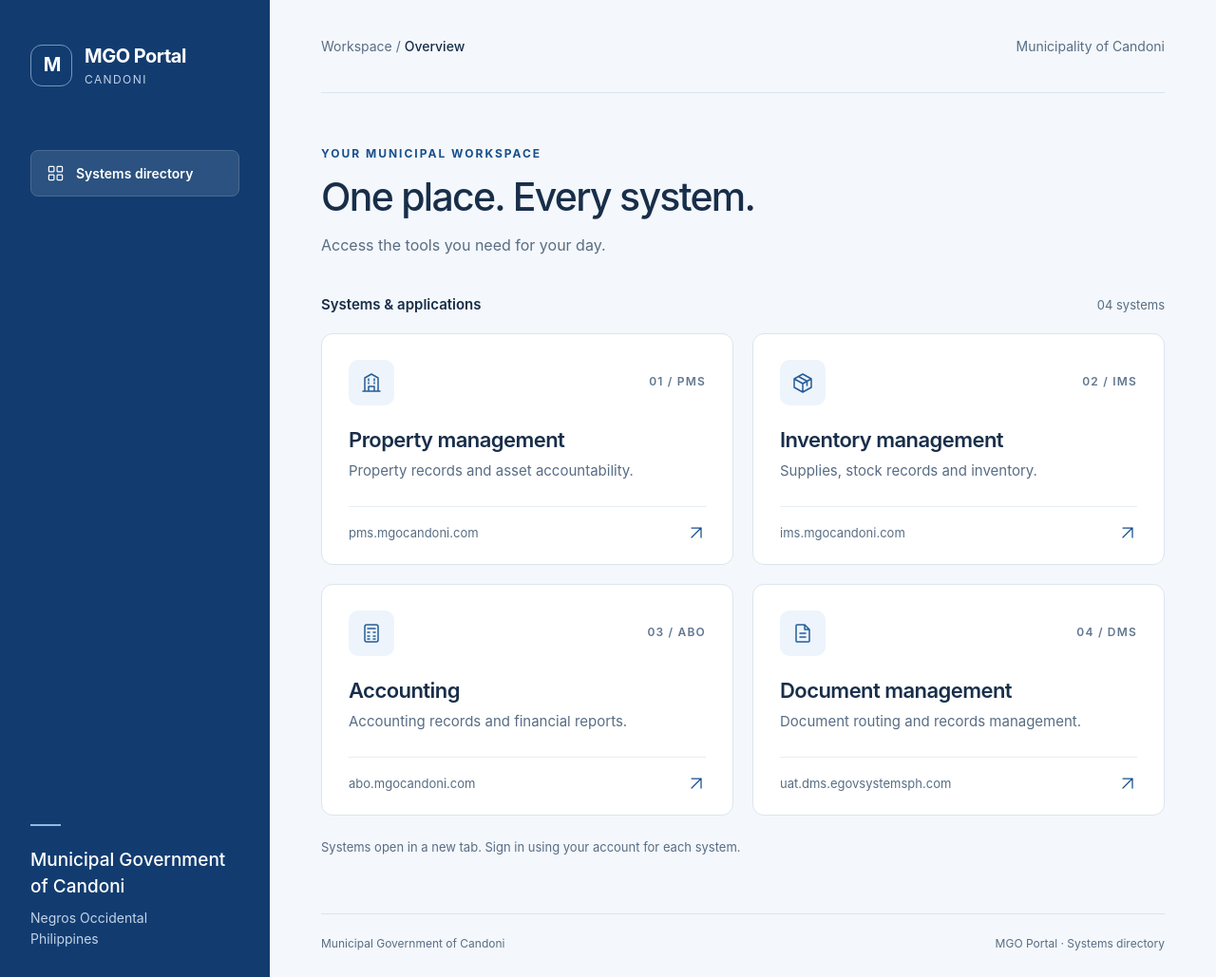
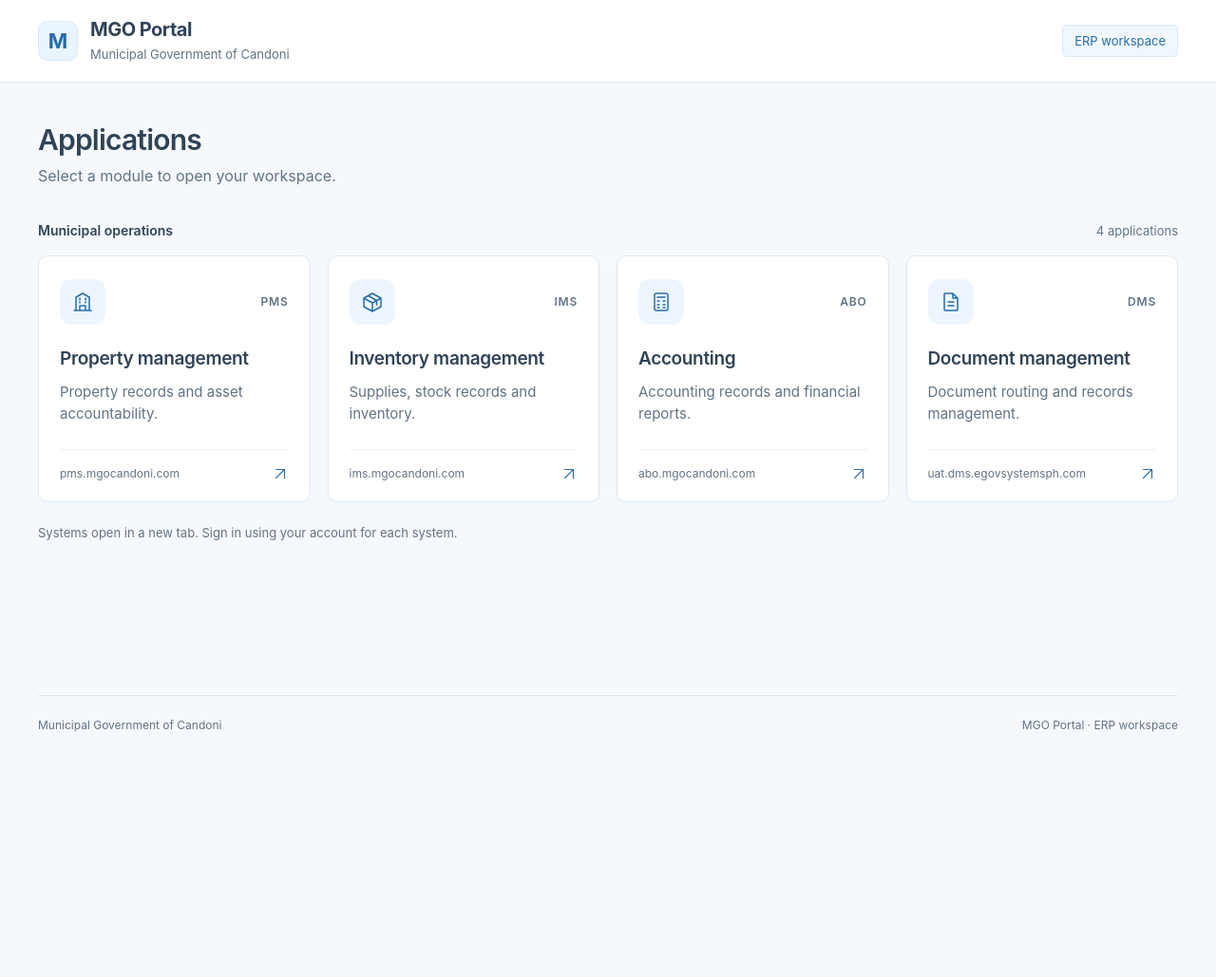
Before and after one commit to npp-prog/mgo-portal, a plain HTML site: page index.html in a window 1280 px wide. Shown: the whole page at 95% size. After the commit the page ends 800 px from the top, so only its background shows below. Drawn offline with Linux system fonts and the light colour scheme.

Commit message:
Add files via upload

```diff
--- a/index.html
+++ b/index.html
@@ -3,105 +3,94 @@
 <head>
   <meta charset="utf-8">
   <meta name="viewport" content="width=device-width, initial-scale=1">
-  <meta name="theme-color" content="#123c70">
+  <meta name="theme-color" content="#f5f9fd">
   <meta name="description" content="MGO Portal — access the property, inventory, accounting and document management systems of the Municipal Government of Candoni.">
   <title>MGO Portal · Municipality of Candoni</title>
   <link rel="icon" href="favicon.svg" type="image/svg+xml">
   <style>
-    :root { color-scheme: light; --ink:#182e49; --muted:#586d84; --blue:#174f8d; --line:#dce5ee; --paper:#f4f7fb; }
+    :root { color-scheme:light; --ink:#304357; --muted:#627386; --blue:#286ca8; --line:#e1e9f0; --paper:#f5f9fd; }
     * { box-sizing:border-box; }
     body { margin:0; background:var(--paper); color:var(--ink); font:16px/1.55 -apple-system,BlinkMacSystemFont,"Segoe UI",sans-serif; -webkit-font-smoothing:antialiased; }
     a { color:inherit; }
     .skip { position:fixed; top:12px; left:12px; padding:12px 18px; background:white; z-index:10; transform:translateY(-180%); }
     .skip:focus { transform:none; }
-    :focus-visible { outline:3px solid #3180d5; outline-offset:6px; }
-    .shell { display:grid; grid-template-columns:284px minmax(0,1fr); min-height:100svh; }
-    .sidebar { background:#123c70; color:#fff; padding:44px 32px 30px; display:flex; flex-direction:column; }
-    .brand { display:flex; align-items:center; gap:13px; }
-    .monogram { width:44px; height:44px; display:grid; place-items:center; border:1px solid #7897bc; border-radius:12px; font-weight:700; letter-spacing:-2px; font-size:20px; }
-    .brand-name { font-size:20px; letter-spacing:-.5px; font-weight:650; }
-    .brand-sub { color:#c2d3e7; font-size:12px; letter-spacing:1.4px; text-transform:uppercase; }
-    .side-nav { margin-top:64px; padding:13px 16px; display:flex; align-items:center; gap:12px; background:#2b5280; border:1px solid #4a6b94; border-radius:8px; font-size:14px; font-weight:600; }
+    :focus-visible { outline:3px solid #3180d5; outline-offset:5px; }
+    .shell,.workspace { min-height:100svh; }
+    .workspace { display:flex; flex-direction:column; min-width:0; }
+    .topbar { background:#fff; border-bottom:1px solid var(--line); }
+    .header-inner { max-width:1360px; margin:auto; min-height:86px; padding:18px 40px; display:flex; align-items:center; justify-content:space-between; gap:24px; }
+    .brand { display:flex; align-items:center; gap:13px; min-width:0; }
+    .monogram { width:42px; height:42px; flex-shrink:0; display:grid; place-items:center; background:#eaf4fe; color:var(--blue); border:1px solid #d6e8f9; border-radius:10px; font-weight:650; font-size:22px; }
+    .brand-name { font-size:20px; letter-spacing:-.5px; font-weight:650; line-height:1.3; }
+    .brand-sub { color:var(--muted); font-size:13px; margin-top:3px; }
+    .workspace-label { background:#f0f7fd; border:1px solid #dceaf6; color:var(--blue); padding:6px 12px; border-radius:5px; font-size:13px; white-space:nowrap; }
     svg { width:24px; height:24px; fill:none; stroke:currentColor; stroke-width:1.5; stroke-linecap:round; stroke-linejoin:round; flex-shrink:0; }
-    .side-nav svg { width:19px; height:19px; }
-    .side-note { margin-top:auto; padding-top:80px; }
-    .side-line { width:32px; height:2px; background:#92b9e3; margin-bottom:22px; }
-    .side-note h2 { margin:0 0 9px; font-size:19px; line-height:1.45; font-weight:500; }
-    .side-note p { color:#c2d3e7; font-size:14px; margin:0; }
-    .workspace { padding:0 54px; display:flex; flex-direction:column; min-width:0; }
-    .topbar { min-height:98px; border-bottom:1px solid var(--line); display:flex; align-items:center; justify-content:space-between; gap:20px; color:var(--muted); font-size:14px; }
-    .topbar strong { color:var(--ink); font-weight:500; }
-    .topbar span:last-child { text-align:right; }
-    main { width:100%; max-width:1120px; margin:0 auto; padding:55px 0 60px; }
-    .eyebrow { color:var(--blue); text-transform:uppercase; letter-spacing:2px; font-size:12px; font-weight:700; margin:0 0 12px; }
-    h1 { font-size:clamp(32px,3.2vw,46px); font-weight:550; letter-spacing:-1.7px; line-height:1.15; margin:0 0 15px; }
-    .intro { margin:0; color:var(--muted); }
-    .section-head { display:flex; justify-content:space-between; gap:20px; align-items:center; margin:39px 0 18px; }
-    .section-head h2 { font-size:15px; font-weight:600; margin:0; }
+    main { width:100%; max-width:1360px; margin:0 auto; padding:42px 40px 60px; }
+    h1 { font-size:30px; font-weight:600; letter-spacing:-.8px; line-height:1.2; margin:0 0 8px; }
+    .intro { margin:0; color:var(--muted); font-size:16px; }
+    .section-head { display:flex; justify-content:space-between; gap:20px; align-items:center; margin:34px 0 16px; }
+    .section-head h2 { font-size:14px; font-weight:600; margin:0; }
     .section-head span { font-size:13px; color:var(--muted); }
-    .apps { display:grid; grid-template-columns:repeat(2,minmax(0,1fr)); gap:20px; }
-    .app { display:flex; flex-direction:column; text-decoration:none; padding:27px 28px 23px; background:#fff; border:1px solid var(--line); border-radius:12px; transition:border-color .18s,box-shadow .18s,transform .18s; }
-    .app:hover { border-color:#7da4ce; box-shadow:0 8px 24px #183c7010; transform:translateY(-3px); }
-    .card-top { display:flex; align-items:center; justify-content:space-between; margin-bottom:22px; gap:16px; }
-    .icon { display:grid; place-items:center; width:48px; height:48px; border-radius:10px; background:#edf4fc; color:#245c97; }
-    .code { color:#617790; font-size:12px; letter-spacing:1.2px; font-weight:600; }
-    .app h3 { font-size:22px; letter-spacing:-.55px; margin:0 0 7px; font-weight:600; line-height:1.3; }
+    .apps { display:grid; grid-template-columns:repeat(4,minmax(0,1fr)); gap:18px; }
+    .app { display:flex; flex-direction:column; min-width:0; text-decoration:none; padding:24px 22px 20px; background:#fff; border:1px solid var(--line); border-radius:10px; box-shadow:0 2px 4px #2a609004; transition:border-color .18s,box-shadow .18s,transform .18s; }
+    .app:hover { border-color:#9dc9ed; box-shadow:0 6px 20px #2a60900c; transform:translateY(-2px); }
+    .card-top { display:flex; align-items:center; justify-content:space-between; margin-bottom:23px; gap:16px; }
+    .icon { display:grid; place-items:center; width:48px; height:48px; border-radius:12px; background:#edf6ff; color:var(--blue); }
+    .code { color:var(--muted); font-size:12px; letter-spacing:.8px; font-weight:600; }
+    .app h3 { font-size:19px; letter-spacing:-.35px; margin:0 0 9px; font-weight:600; line-height:1.4; }
     .description { color:var(--muted); font-size:15px; margin:0 0 25px; }
-    .card-bottom { border-top:1px solid #e7edf4; padding-top:17px; margin-top:auto; display:flex; align-items:center; justify-content:space-between; gap:12px; }
-    .domain { font-size:13px; color:var(--muted); overflow-wrap:anywhere; }
+    .card-bottom { border-top:1px solid #edf1f5; padding-top:16px; margin-top:auto; display:flex; align-items:center; justify-content:space-between; gap:10px; }
+    .domain { font-size:12px; color:var(--muted); overflow-wrap:anywhere; }
     .launch { display:grid; place-items:center; color:var(--blue); }
-    .launch svg { width:20px; height:20px; }
-    .note { font-size:13px; color:var(--muted); margin:23px 0 0; }
-    .footer { display:flex; justify-content:space-between; flex-wrap:wrap; gap:8px 24px; font-size:12px; color:var(--muted); padding:22px 0 26px; border-top:1px solid var(--line); margin-top:auto; }
-    .sr-only { position:absolute; width:1px; height:1px; padding:0; overflow:hidden; clip:rect(0,0,0,0); white-space:nowrap; border:0; }
-    @media(min-width:1600px) { main { padding-top:75px; } .app { padding:34px; } }
-    @media(max-width:1100px) { .shell { grid-template-columns:232px minmax(0,1fr); } .sidebar { padding:32px 24px; } .workspace { padding:0 30px; } .app { padding:23px; } }
-    @media(max-width:800px) { .shell { display:block; } .sidebar { padding:20px 24px; } .brand { gap:12px; } .side-nav,.side-note { display:none; } .workspace { padding:0 24px; } .topbar { min-height:68px; font-size:13px; } main { padding:34px 0 40px; } .section-head { margin-top:30px; } }
-    @media(max-width:540px) { .apps { grid-template-columns:1fr; gap:14px; } .topbar span:last-child { display:none; } .workspace { padding:0 20px; } .app { padding:23px; } .card-top { margin-bottom:18px; } h1 { letter-spacing:-1px; } .section-head span { font-size:12px; } }
+    .launch svg { width:18px; height:18px; }
+    .note { font-size:13px; color:var(--muted); margin:22px 0 0; }
+    .footer { width:calc(100% - 80px); max-width:1280px; display:flex; justify-content:space-between; flex-wrap:wrap; gap:8px 24px; font-size:12px; color:var(--muted); padding:22px 0 26px; border-top:1px solid var(--line); margin:auto auto 0; }
+    @media(max-width:1100px) { .apps { grid-template-columns:repeat(2,minmax(0,1fr)); } }
+    @media(max-width:650px) { .header-inner { padding:18px 22px; } .workspace-label { display:none; } main { padding:30px 22px 40px; } .footer { width:calc(100% - 44px); } .apps { gap:14px; } .app { padding:22px; } }
+    @media(max-width:520px) { .apps { grid-template-columns:1fr; } .section-head { margin-top:27px; } }
     @media(prefers-reduced-motion:reduce) { .app { transition:none; } .app:hover { transform:none; } }
   </style>
 </head>
 <body>
   <a class="skip" href="#main">Skip to systems</a>
   <div class="shell">
-    <aside class="sidebar" aria-label="MGO Portal">
-      <div class="brand"><div class="monogram" aria-hidden="true">M</div><div><div class="brand-name">MGO Portal</div><div class="brand-sub">Candoni</div></div></div>
-      <div class="side-nav"><svg aria-hidden="true" viewBox="0 0 24 24"><rect x="3" y="3" width="7" height="7" rx="1"/><rect x="14" y="3" width="7" height="7" rx="1"/><rect x="3" y="14" width="7" height="7" rx="1"/><rect x="14" y="14" width="7" height="7" rx="1"/></svg>Systems directory</div>
-      <div class="side-note"><div class="side-line"></div><h2>Municipal Government<br>of Candoni</h2><p>Negros Occidental<br>Philippines</p></div>
-    </aside>
     <div class="workspace">
-      <header class="topbar"><span>Workspace <span aria-hidden="true"> / </span> <strong>Overview</strong></span><span>Municipality of Candoni</span></header>
+      <header class="topbar">
+        <div class="header-inner">
+          <div class="brand"><span class="monogram" aria-hidden="true">M</span><div><div class="brand-name">MGO Portal</div><div class="brand-sub">Municipal Government of Candoni</div></div></div>
+          <span class="workspace-label">ERP workspace</span>
+        </div>
+      </header>
       <main id="main" tabindex="-1">
-        <p class="eyebrow">Your municipal workspace</p>
-        <h1>One place. Every system.</h1>
-        <p class="intro">Access the tools you need for your day.</p>
-        <div class="section-head"><h2>Systems &amp; applications</h2><span>04 systems</span></div>
+        <h1>Applications</h1>
+        <p class="intro">Select a module to open your workspace.</p>
+        <div class="section-head"><h2>Municipal operations</h2><span>4 applications</span></div>
         <div class="apps">
           <!-- ADD A SYSTEM: Duplicate one entire <a class="app"> block and edit its link and text. -->
           <a class="app" href="https://pms.mgocandoni.com/" target="_blank" rel="noopener noreferrer" aria-labelledby="property-title" aria-describedby="new-tab">
-            <div class="card-top"><span class="icon"><svg aria-hidden="true" viewBox="0 0 24 24"><path d="M3 21h18M5 21V7l7-4 7 4v14M9 21v-5h6v5M9 8v2m6-2v2m-6 2v1m6-1v1"/></svg></span><span class="code">01 / PMS</span></div>
+            <div class="card-top"><span class="icon"><svg aria-hidden="true" viewBox="0 0 24 24"><path d="M3 21h18M5 21V7l7-4 7 4v14M9 21v-5h6v5M9 8v2m6-2v2m-6 2v1m6-1v1"/></svg></span><span class="code">PMS</span></div>
             <h3 id="property-title">Property management</h3><p class="description">Property records and asset accountability.</p>
             <div class="card-bottom"><span class="domain">pms.mgocandoni.com</span><span class="launch"><svg aria-hidden="true" viewBox="0 0 24 24"><path d="M6 18 18 6M6 6h12v12"/></svg></span></div>
           </a>
           <a class="app" href="https://ims.mgocandoni.com/" target="_blank" rel="noopener noreferrer" aria-labelledby="inventory-title" aria-describedby="new-tab">
-            <div class="card-top"><span class="icon"><svg aria-hidden="true" viewBox="0 0 24 24"><path d="m12 3 9 5v9l-9 5-9-5V8l9-5Zm0 10v9M3 8l9 5 9-5M7.5 5.5l9 5V15"/></svg></span><span class="code">02 / IMS</span></div>
+            <div class="card-top"><span class="icon"><svg aria-hidden="true" viewBox="0 0 24 24"><path d="m12 3 9 5v9l-9 5-9-5V8l9-5Zm0 10v9M3 8l9 5 9-5M7.5 5.5l9 5V15"/></svg></span><span class="code">IMS</span></div>
             <h3 id="inventory-title">Inventory management</h3><p class="description">Supplies, stock records and inventory.</p>
             <div class="card-bottom"><span class="domain">ims.mgocandoni.com</span><span class="launch"><svg aria-hidden="true" viewBox="0 0 24 24"><path d="M6 18 18 6M6 6h12v12"/></svg></span></div>
           </a>
           <a class="app" href="https://abo.mgocandoni.com/" target="_blank" rel="noopener noreferrer" aria-labelledby="accounting-title" aria-describedby="new-tab">
-            <div class="card-top"><span class="icon"><svg aria-hidden="true" viewBox="0 0 24 24"><rect x="5" y="3" width="14" height="18" rx="2"/><path d="M8 7h8M8 11h2m4 0h2m-8 4h2m4 0h2m-8 3h2m4 0h2"/></svg></span><span class="code">03 / ABO</span></div>
+            <div class="card-top"><span class="icon"><svg aria-hidden="true" viewBox="0 0 24 24"><rect x="5" y="3" width="14" height="18" rx="2"/><path d="M8 7h8M8 11h2m4 0h2m-8 4h2m4 0h2m-8 3h2m4 0h2"/></svg></span><span class="code">ABO</span></div>
             <h3 id="accounting-title">Accounting</h3><p class="description">Accounting records and financial reports.</p>
             <div class="card-bottom"><span class="domain">abo.mgocandoni.com</span><span class="launch"><svg aria-hidden="true" viewBox="0 0 24 24"><path d="M6 18 18 6M6 6h12v12"/></svg></span></div>
           </a>
           <a class="app" href="https://uat.dms.egovsystemsph.com/" target="_blank" rel="noopener noreferrer" aria-labelledby="documents-title" aria-describedby="new-tab">
-            <div class="card-top"><span class="icon"><svg aria-hidden="true" viewBox="0 0 24 24"><path d="M14 3H6a1 1 0 0 0-1 1v16a1 1 0 0 0 1 1h12a1 1 0 0 0 1-1V8l-5-5Zm0 0v5h5M9 12h6m-6 4h6"/></svg></span><span class="code">04 / DMS</span></div>
+            <div class="card-top"><span class="icon"><svg aria-hidden="true" viewBox="0 0 24 24"><path d="M14 3H6a1 1 0 0 0-1 1v16a1 1 0 0 0 1 1h12a1 1 0 0 0 1-1V8l-5-5Zm0 0v5h5M9 12h6m-6 4h6"/></svg></span><span class="code">DMS</span></div>
             <h3 id="documents-title">Document management</h3><p class="description">Document routing and records management.</p>
             <div class="card-bottom"><span class="domain">uat.dms.egovsystemsph.com</span><span class="launch"><svg aria-hidden="true" viewBox="0 0 24 24"><path d="M6 18 18 6M6 6h12v12"/></svg></span></div>
           </a>
         </div>
         <p class="note" id="new-tab">Systems open in a new tab. Sign in using your account for each system.</p>
       </main>
-      <footer class="footer"><span>Municipal Government of Candoni</span><span>MGO Portal <span aria-hidden="true">·</span> Systems directory</span></footer>
+      <footer class="footer"><span>Municipal Government of Candoni</span><span>MGO Portal <span aria-hidden="true">·</span> ERP workspace</span></footer>
     </div>
   </div>
 </body>
```
Also changed, not shown: README.md, favicon.svg.
